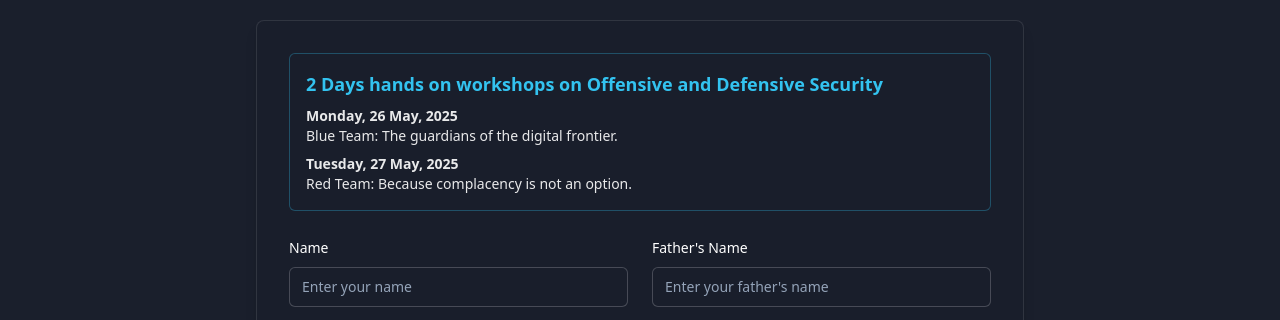
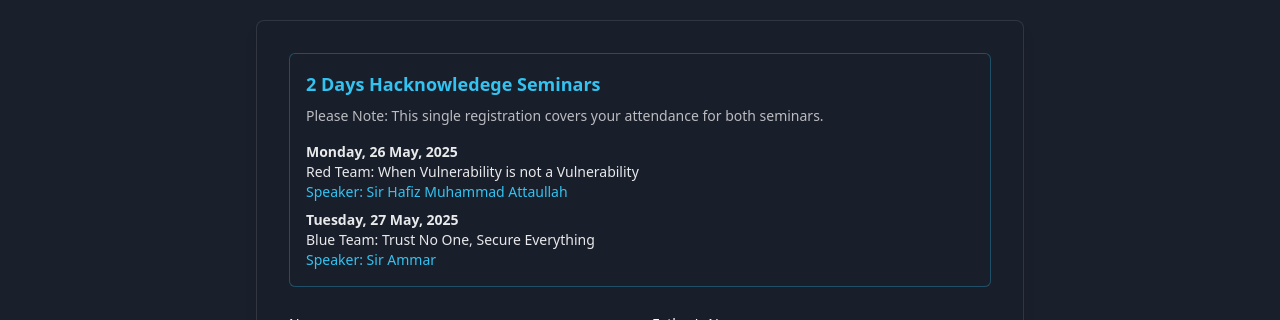
Before and after one commit to dev-sire/acm-sigsac, a React (Vite) app: page /registration in a window 1280 px wide. Shown: the part 206-526 px from the top of the page. Built offline with nearby package versions, Linux system fonts and the light colour scheme; no server answers.

Commit message:
added notes

```diff
--- a/src/components/RegistrationForm.tsx
+++ b/src/components/RegistrationForm.tsx
@@ -112,18 +112,20 @@ const RegistrationForm = ({ eventType }: RegistrationFormProps) => {
             animate={{ x: 0, opacity: 1 }}
             transition={{ duration: 0.5 }}
           >
-            <h3 className="text-cyber-neon font-semibold text-lg mb-2">2 Days hands on workshops on Offensive and Defensive Security</h3>
-            {/* <p className="text-white/70 text-sm mb-4">
-              Please make the payment to the following accounts before submitting your registration.
-            </p> */}
+            <h3 className="text-cyber-neon font-semibold text-lg mb-2">2 Days Hacknowledege Seminars</h3>
+            <p className="text-white/70 text-sm mb-4">
+              Please Note: This single registration covers your attendance for both seminars.
+            </p>
             <div className="space-y-2 text-sm text-white/90">
               <div className="flex flex-col">
                 <span className="font-semibold">Monday, 26 May, 2025</span>
-                <span>Blue Team: The guardians of the digital frontier.</span>
+                <span>Red Team: When Vulnerability is not a Vulnerability</span>
+                <span className='text-cyber-neon'>Speaker: Sir Hafiz Muhammad Attaullah</span>
               </div>
               <div className="flex flex-col">
                 <span className="font-semibold">Tuesday, 27 May, 2025</span>
-                <span>Red Team: Because complacency is not an option.</span>
+                <span>Blue Team: Trust No One, Secure Everything</span>
+                <span className='text-cyber-neon'>Speaker: Sir Ammar</span>
               </div>
               {/* <div className="flex flex-col">
                 <span className="font-semibold">Bank Account:</span>
```
